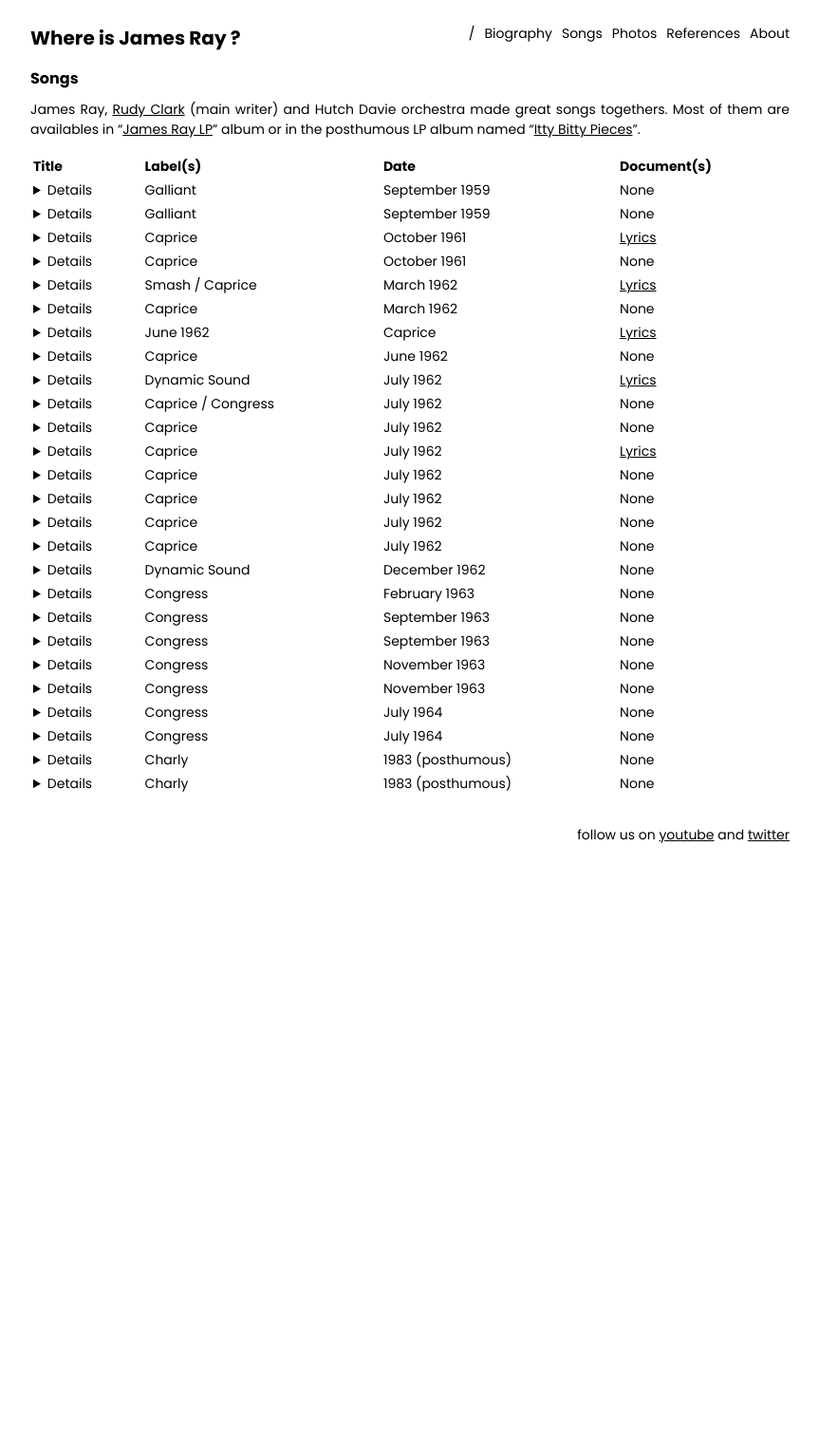
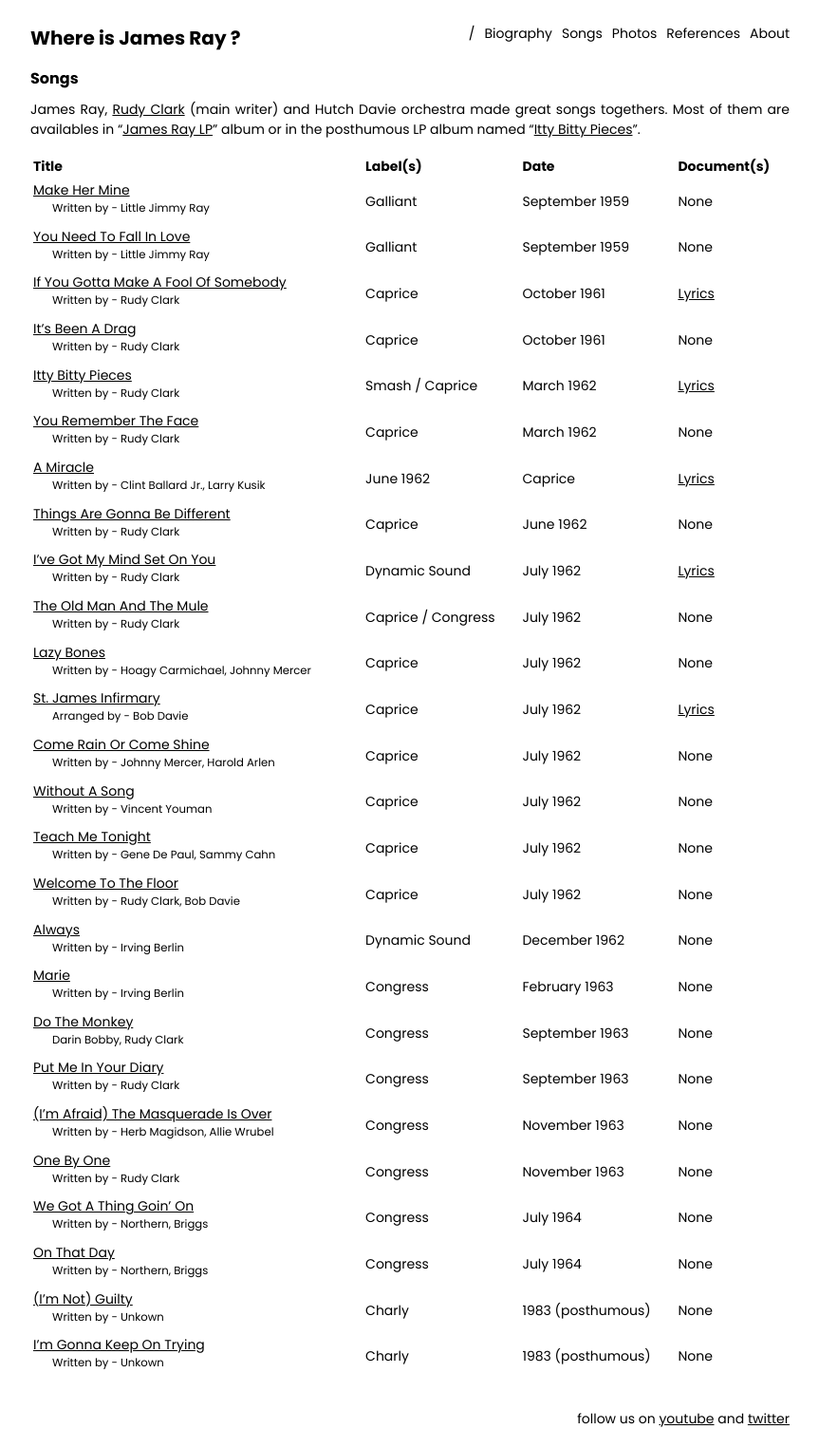
Before and after one commit to jamesraymusic/jamesraymusic.github.io, a Jekyll site: the page built from songs.md, in a window 1280 px wide. Shown: the whole page at 95% size, without its empty margins (208-1071 px from the left). Built offline with Jekyll 4.4.1, drawn with Linux system fonts in a browser that asks for light colours; before the commit the page ends 910 px from its top, so only the background shows below that.

Commit message:
Update songs.md

```diff
--- a/songs.md
+++ b/songs.md
@@ -10,29 +10,29 @@
 
 | Title | Label(s) | Date | Document(s) |
 | --- | --- | --- | --- |
-| <details>\<summary\>[Make Her Mine](https://www.youtube.com/watch?v=r0ptmu3QHI8)\<\summary\>Written by - Little Jimmy Ray</details> | Galliant | September 1959 |  None |
-| <details><summary>[You Need To Fall In Love](https://www.youtube.com/watch?v=a21ujJ22t3s)</summary>Written by - Little Jimmy Ray</details> | Galliant | September 1959 | None |
-| <details><summary>[If You Gotta Make A Fool Of Somebody](https://www.youtube.com/watch?v=sperNZW6A8k)</summary>Written by - Rudy Clark</details> | Caprice | October 1961 | [Lyrics](./lyrics/if-you-gotta-make-a-fool-of-somebody.md) |
-| <details><summary>[It's Been A Drag](https://www.youtube.com/watch?v=Z8zyY8Q37fk)</summary>Written by - Rudy Clark</details> | Caprice | October 1961 | None |
-| <details><summary>[Itty Bitty Pieces](https://www.youtube.com/watch?v=56Tv8PjAF5Y)</summary>Written by - Rudy Clark</details> | Smash / Caprice | March 1962 | [Lyrics](./lyrics/itty-bitty-pieces.md) |
-| <details><summary>[You Remember The Face](https://www.youtube.com/watch?v=ZR7JAQcVPgM)</summary>Written by - Rudy Clark</details> | Caprice | March 1962 | None |
-| <details><summary>[A Miracle](https://www.youtube.com/watch?v=s9y2VSHu2I8)</summary>Written by - Clint Ballard Jr., Larry Kusik</details> | June 1962 | Caprice | [Lyrics](./lyrics/a-miracle.md) |
-| <details><summary>[Things Are Gonna Be Different](https://www.youtube.com/watch?v=_78nuECv3Do)</summary>Written by - Rudy Clark</details> | Caprice | June 1962 | None |
-| <details><summary>[I've Got My Mind Set On You](https://www.youtube.com/watch?v=dSNbpBOf80A)</summary>Written by - Rudy Clark</details> | Dynamic Sound | July 1962 | [Lyrics](./lyrics/i-ve-got-my-mind-set-on-you.md) |
-| <details><summary>[The Old Man And The Mule](https://www.youtube.com/watch?v=9H6uo_a24xU)</summary>Written by - Rudy Clark</details> | Caprice / Congress | July 1962 | None |
-| <details><summary>[Lazy Bones](https://www.youtube.com/watch?v=Apj1Cvkc55o)</summary>Written by - Hoagy Carmichael, Johnny Mercer</details> | Caprice | July 1962 | None |
-| <details><summary>[St. James Infirmary](https://www.youtube.com/watch?v=lAP2bfSE_2s)</summary>Arranged by - Bob Davie</details> | Caprice | July 1962 | [Lyrics](./lyrics/st-james-infirmary.md) |
-| <details><summary>[Come Rain Or Come Shine](https://www.youtube.com/watch?v=2uZ1bjzcJME)</summary>Written by - Johnny Mercer, Harold Arlen</details> | Caprice | July 1962 | None |
-| <details><summary>[Without A Song](https://www.youtube.com/watch?v=vVQ447pzuzU)</summary>Written by - Vincent Youman</details> | Caprice | July 1962 | None |
-| <details><summary>[Teach Me Tonight](https://www.youtube.com/watch?v=Z3g0ktzpZXs)</summary>Written by - Gene De Paul, Sammy Cahn</details> | Caprice | July 1962 | None |
-| <details><summary>[Welcome To The Floor](https://www.youtube.com/watch?v=xDs6FBXgC60)</summary>Written by - Rudy Clark, Bob Davie</details> | Caprice | July 1962 | None |
-| <details><summary>[Always](https://www.youtube.com/watch?v=RwJwHDQvj_s)</summary>Written by - Irving Berlin</details> | Dynamic Sound | December 1962 | None |
-| <details><summary>[Marie](https://www.youtube.com/watch?v=xVRQULoAq8U)</summary>Written by - Irving Berlin</details> | Congress | February 1963 | None |
-| <details><summary>[Do The Monkey](https://www.youtube.com/watch?v=4VttO0uJH_Q)</summary>Darin Bobby, Rudy Clark</details> | Congress | September 1963 | None |
-| <details><summary>[Put Me In Your Diary](https://www.youtube.com/watch?v=sTOyZlzDekQ)</summary>Written by - Rudy Clark</details> | Congress | September 1963 | None |
-| <details><summary>[(I'm Afraid) The Masquerade Is Over](https://www.youtube.com/watch?v=aEqzGMSyVOU)</summary>Written by - Herb Magidson, Allie Wrubel</details> | Congress | November 1963 | None |
-| <details><summary>[One By One](https://www.youtube.com/watch?v=qAnOf4q-6uA)</summary>Written by - Rudy Clark</details> | Congress | November 1963 | None |
-| <details><summary>[We Got A Thing Goin' On](https://www.youtube.com/watch?v=jUdfMkWEpFQ)</summary>Written by - Northern, Briggs</details> | Congress | July 1964 | None |
-| <details><summary>[On That Day](https://www.youtube.com/watch?v=Lg7g_tXujyg)</summary>Written by - Northern, Briggs</details> | Congress | July 1964 | None |
-| <details><summary>[(I'm Not) Guilty](https://www.youtube.com/watch?v=ErTy6JLe9c0)</summary>Written by - Unkown</details> | Charly | 1983 (posthumous) | None |
-| <details><summary>[I'm Gonna Keep On Trying](https://www.youtube.com/watch?v=qbvnqetOx5k)</summary>Written by - Unkown</details> | Charly | 1983 (posthumous) | None |
+| [Make Her Mine](https://www.youtube.com/watch?v=r0ptmu3QHI8)<br><sup>Written by - Little Jimmy Ray</sup> | Galliant | September 1959 |  None |
+| [You Need To Fall In Love](https://www.youtube.com/watch?v=a21ujJ22t3s)<br><sup>Written by - Little Jimmy Ray</sup> | Galliant | September 1959 | None |
+| [If You Gotta Make A Fool Of Somebody](https://www.youtube.com/watch?v=sperNZW6A8k)<br><sup>Written by - Rudy Clark</sup> | Caprice | October 1961 | [Lyrics](./lyrics/if-you-gotta-make-a-fool-of-somebody.md) |
+| [It's Been A Drag](https://www.youtube.com/watch?v=Z8zyY8Q37fk)<br><sup>Written by - Rudy Clark</sup> | Caprice | October 1961 | None |
+| [Itty Bitty Pieces](https://www.youtube.com/watch?v=56Tv8PjAF5Y)<br><sup>Written by - Rudy Clark</sup> | Smash / Caprice | March 1962 | [Lyrics](./lyrics/itty-bitty-pieces.md) |
+| [You Remember The Face](https://www.youtube.com/watch?v=ZR7JAQcVPgM)<br><sup>Written by - Rudy Clark</sup> | Caprice | March 1962 | None |
+| [A Miracle](https://www.youtube.com/watch?v=s9y2VSHu2I8)<br><sup>Written by - Clint Ballard Jr., Larry Kusik</sup> | June 1962 | Caprice | [Lyrics](./lyrics/a-miracle.md) |
+| [Things Are Gonna Be Different](https://www.youtube.com/watch?v=_78nuECv3Do)<br><sup>Written by - Rudy Clark</sup> | Caprice | June 1962 | None |
+| [I've Got My Mind Set On You](https://www.youtube.com/watch?v=dSNbpBOf80A)<br><sup>Written by - Rudy Clark</sup> | Dynamic Sound | July 1962 | [Lyrics](./lyrics/i-ve-got-my-mind-set-on-you.md) |
+| [The Old Man And The Mule](https://www.youtube.com/watch?v=9H6uo_a24xU)<br><sup>Written by - Rudy Clark</sup> | Caprice / Congress | July 1962 | None |
+| [Lazy Bones](https://www.youtube.com/watch?v=Apj1Cvkc55o)<br><sup>Written by - Hoagy Carmichael, Johnny Mercer</sup> | Caprice | July 1962 | None |
+| [St. James Infirmary](https://www.youtube.com/watch?v=lAP2bfSE_2s)<br><sup>Arranged by - Bob Davie</sup> | Caprice | July 1962 | [Lyrics](./lyrics/st-james-infirmary.md) |
+| [Come Rain Or Come Shine](https://www.youtube.com/watch?v=2uZ1bjzcJME)<br><sup>Written by - Johnny Mercer, Harold Arlen</sup> | Caprice | July 1962 | None |
+| [Without A Song](https://www.youtube.com/watch?v=vVQ447pzuzU)<br><sup>Written by - Vincent Youman</sup> | Caprice | July 1962 | None |
+| [Teach Me Tonight](https://www.youtube.com/watch?v=Z3g0ktzpZXs)<br><sup>Written by - Gene De Paul, Sammy Cahn</sup> | Caprice | July 1962 | None |
+| [Welcome To The Floor](https://www.youtube.com/watch?v=xDs6FBXgC60)<br><sup>Written by - Rudy Clark, Bob Davie</sup> | Caprice | July 1962 | None |
+| [Always](https://www.youtube.com/watch?v=RwJwHDQvj_s)<br><sup>Written by - Irving Berlin</sup> | Dynamic Sound | December 1962 | None |
+| [Marie](https://www.youtube.com/watch?v=xVRQULoAq8U)<br><sup>Written by - Irving Berlin</sup> | Congress | February 1963 | None |
+| [Do The Monkey](https://www.youtube.com/watch?v=4VttO0uJH_Q)<br><sup>Darin Bobby, Rudy Clark</sup> | Congress | September 1963 | None |
+| [Put Me In Your Diary](https://www.youtube.com/watch?v=sTOyZlzDekQ)<br><sup>Written by - Rudy Clark</sup> | Congress | September 1963 | None |
+| [(I'm Afraid) The Masquerade Is Over](https://www.youtube.com/watch?v=aEqzGMSyVOU)<br><sup>Written by - Herb Magidson, Allie Wrubel</sup> | Congress | November 1963 | None |
+| [One By One](https://www.youtube.com/watch?v=qAnOf4q-6uA)<br><sup>Written by - Rudy Clark</sup> | Congress | November 1963 | None |
+| [We Got A Thing Goin' On](https://www.youtube.com/watch?v=jUdfMkWEpFQ)<br><sup>Written by - Northern, Briggs</sup> | Congress | July 1964 | None |
+| [On That Day](https://www.youtube.com/watch?v=Lg7g_tXujyg)<br><sup>Written by - Northern, Briggs</sup> | Congress | July 1964 | None |
+| [(I'm Not) Guilty](https://www.youtube.com/watch?v=ErTy6JLe9c0)<br><sup>Written by - Unkown</sup> | Charly | 1983 (posthumous) | None |
+| [I'm Gonna Keep On Trying](https://www.youtube.com/watch?v=qbvnqetOx5k)<br><sup>Written by - Unkown</sup> | Charly | 1983 (posthumous) | None |
```
